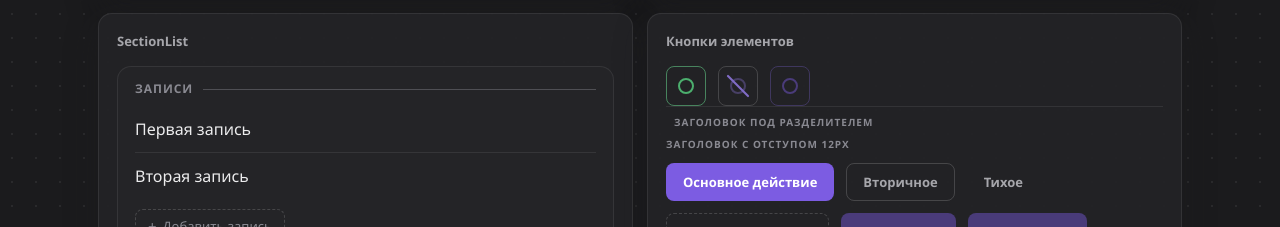
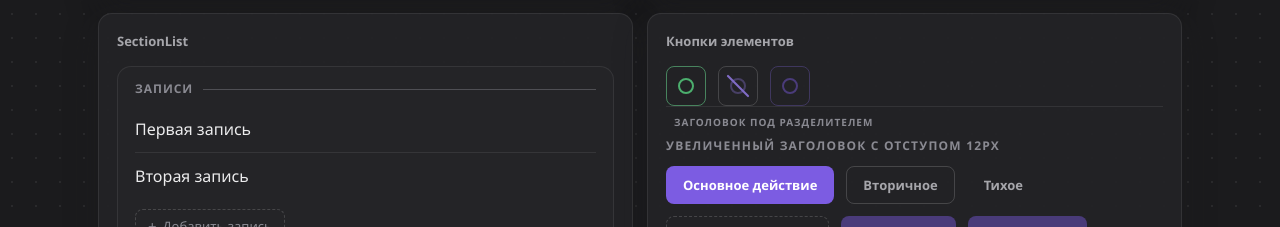
Before and after one commit to SylvieShare/share-ui, a Vue app: page / in a window 1280 px wide. Shown: the part 1822-2049 px from the top of the page. Built offline with nearby package versions, Linux system fonts and the light colour scheme.

Commit message:
Добавить увеличенный размер заголовка SectionLabel

```diff
--- a/package.json
+++ b/package.json
@@ -1,6 +1,6 @@
 {
   "name": "@sylvieshare/share-ui",
-  "version": "0.32.0",
+  "version": "0.33.0",
   "description": "Shared Vue 3 design tokens, UI primitives and headless interactions for SylvieShare applications.",
   "type": "module",
   "main": "./dist/share-ui.js",
--- a/src/components/SectionLabel.vue
+++ b/src/components/SectionLabel.vue
@@ -1,5 +1,5 @@
 <template>
-  <div class="share-section-label" :class="{ 'share-section-label--border': border, 'share-section-label--before': border && borderPosition === 'before' }" :style="alignStyle">
+  <div class="share-section-label" :class="{ 'share-section-label--medium': size === 'medium', 'share-section-label--border': border, 'share-section-label--before': border && borderPosition === 'before' }" :style="alignStyle">
     <span class="share-section-label__text"><slot>{{ title }}</slot></span>
     <span v-if="line" class="share-section-label__line" aria-hidden="true" />
     <span v-if="$slots.actions" class="share-section-label__actions"><slot name="actions" /></span>
@@ -10,6 +10,7 @@
 import { computed } from 'vue'
 const props = defineProps({
   title: { type: String, default: '' },
+  size: { type: String, default: 'small', validator: value => ['small', 'medium'].includes(value) },
   line: { type: Boolean, default: false },
   border: { type: Boolean, default: false },
   borderPosition: { type: String, default: 'after', validator: value => ['before', 'after'].includes(value) },
@@ -39,6 +40,7 @@ const alignStyle = computed(() => {
   letter-spacing: .1em;
   text-transform: uppercase;
 }
+.share-section-label--medium { font-size: 12px; }
 .share-section-label--border { margin-bottom: 6px; padding-bottom: 5px; border-bottom: 1px solid var(--border); }
 .share-section-label--before { padding-bottom: 0; border-bottom: 0; padding-top: 8px; border-top: 1px solid var(--border); margin-bottom: 8px; }
 .share-section-label__line { flex: 1; min-width: 12px; height: 1px; background: var(--border-strong); }
--- a/src/gallery/ComponentGallery.vue
+++ b/src/gallery/ComponentGallery.vue
@@ -98,7 +98,7 @@
             <IconToggleButton :model-value="true" label="Недоступное действие" disabled><template #icon><svg viewBox="0 0 24 24" fill="none" stroke="currentColor" stroke-width="2"><circle cx="12" cy="12" r="7" /></svg></template></IconToggleButton>
           </div>
           <SectionLabel title="Заголовок под разделителем" border border-position="before" :inset="8" />
-          <SectionLabel title="Заголовок с отступом 12px" :space-after="12" />
+          <SectionLabel title="Увеличенный заголовок с отступом 12px" size="medium" :space-after="12" />
           <div class="share-component-gallery__row">
             <ActionButton>Основное действие</ActionButton>
             <ActionButton variant="secondary">Вторичное</ActionButton>
--- a/src/index.d.ts
+++ b/src/index.d.ts
@@ -59,6 +59,7 @@ export const CompactCheckbox: DefineComponent<{
 }>
 
 export const SectionLabel: DefineComponent<{
+  size?: 'small' | 'medium'
   borderPosition?: 'before' | 'after'
   inset?: string | number | null
   spaceAfter?: string | number | null
```
Also changed, not shown: 7 other files (tests, documents, lock files or other folders).
